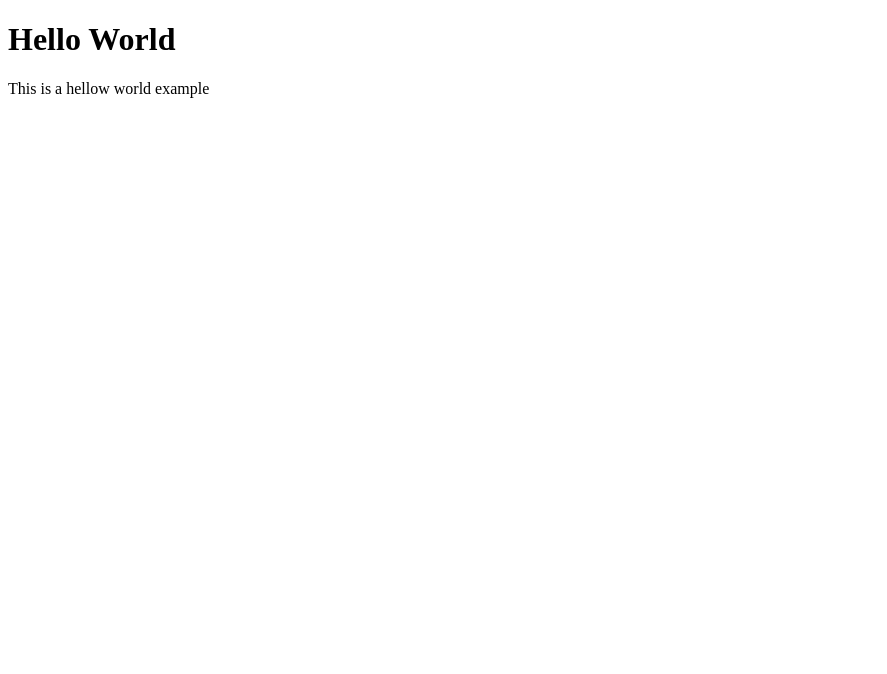
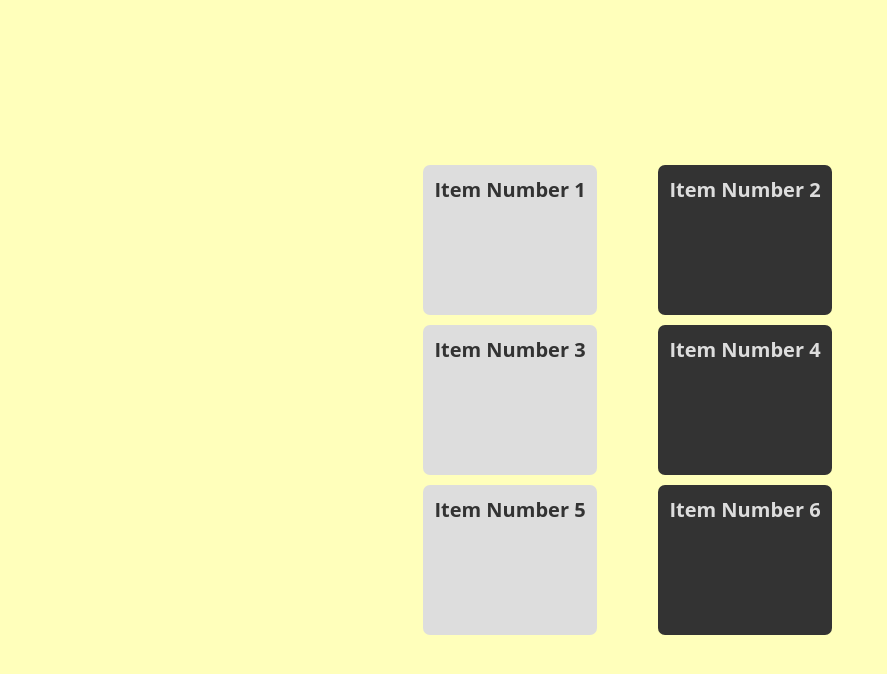
Before and after one commit to Dmcelroy85/First-Step-into-Coding, a plain HTML site: page index.html in a window 1280 px wide. Shown: the whole page, without its empty margins (0-887 px from the left). Drawn offline with Linux system fonts and the light colour scheme.

Commit message:
Updated code to include flexbox

```diff
--- /dev/null
+++ b/background-styles.css
@@ -0,0 +1,40 @@
+* {
+	box-sizing: border-box;
+	margin: 0;
+	padding: 0;
+}
+:root {
+	--light: #ddd;
+	--dark: #333;
+}
+.container {
+	background-color: #ffb;
+}
+.grid-item {
+	border-radius: 7px;
+	color: #eee;
+	font: 700 20px 'Open Sans';
+	padding: 11px;
+}
+.grid-item:nth-child(even) {
+	background-color: var(--dark);
+	color: var(--light);
+}
+.grid-item:nth-child(odd) {
+	background-color: var(--light);
+	color: var(--dark);
+}
+.flexbox-item {
+	border-radius: 7px;
+	color: #eee;
+	font: 700 20px 'Open Sans';
+	padding: 11px;
+}
+.flexbox-item:nth-child(even) {
+	background-color: var(--dark);
+	color: var(--light);
+}
+.flexbox-item:nth-child(odd) {
+	background-color: var(--light);
+	color: var(--dark);
+}
--- /dev/null
+++ b/flexbox-styles.css
@@ -0,0 +1,16 @@
+.container {
+    display: flex;
+    flex-direction: row;
+    flex-wrap: wrap;
+    margin: 2rem auto;
+    padding: 11px;
+    max-width: 1000px;
+    justify-content: center;
+}
+.flexbox-item {
+    margin-left: 5px;
+    padding: 11px;
+}
+.flexbox-item:first-child {
+    margin: 0;
+}
--- /dev/null
+++ b/grid-styles.css
@@ -0,0 +1,56 @@
+.container {
+    display: grid;
+    grid-template-columns: 200px 250px;
+    grid-auto-rows: minmax(150px, auto);
+    grid-gap: 10px;
+    justify-content: center;
+    justify-items: center;
+    align-content: center;
+    height: 100vh;
+}
+
+
+
+/* .container {
+    display: grid;
+    grid-template-columns: repeat(2, 1fr);
+    grid-template-rows: minmax(150px, auto);
+    gap: 5px;
+    grid-template-areas:
+        "header header"
+        "sidebar1 content1"
+        "sidebar2 content2"
+        "sidebar3 content3"
+} */
+
+/* .grid-item-1 {
+    grid-column-start: 1;
+    grid-column-end: 3;
+}
+.grid-item-2 {
+    grid-row-start: 2;
+    grid-row-end: 6;
+}
+.grid-item-3 {
+    grid-row-start: 2;
+    grid-row-end: 4;
+} */
+
+/* .grid-item-1 {
+    grid-area: header;
+}
+.grid-item-2 {
+    grid-area: sidebar1;
+}
+.grid-item-3 {
+    grid-area: content1;
+}
+.grid-item-4 {
+    grid-area: sidebar2;
+}
+.grid-item-5 {
+    grid-area: content2;
+}
+.grid-item-6 {
+    grid-area: content3;
+}
--- a/index.html
+++ b/index.html
@@ -4,10 +4,18 @@
     <meta charset="UTF-8">
     <meta http-equiv="X-UA-Compatible" content="IE=edge">
     <meta name="viewport" content="width=device-width, initial-scale=1.0">
+    <link rel="stylesheet" href="./background-styles.css">
+    <link rel="stylesheet" href="./grid-styles.css">
     <title>Document</title>
 </head>
 <body>
-    <h1>Hello World</h1>
-    <p>This is a hellow world example</p>
+    <div class="container">
+        <div class="grid-item grid-item-1">Item Number 1</div>
+        <div class="grid-item grid-item-2">Item Number 2</div>
+        <div class="grid-item grid-item-3">Item Number 3</div>
+        <Div class="grid-item grid-item-4">Item Number 4</Div>
+        <div class="grid-item grid-item-5">Item Number 5</div>
+        <div class="grid-item grid-item-6">Item Number 6</div>
+    </div>
 </body>
 </html>
```
Also changed, not shown: flexbox.html (added, +21 -0 lines).
